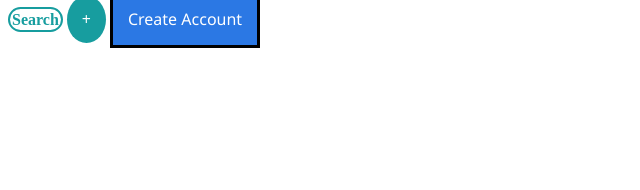
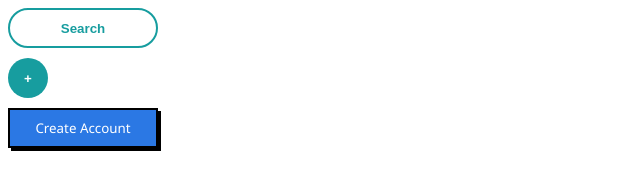
Before and after one commit to Evere77/Button-Up, a plain HTML site: page index.html in a window 1280 px wide. Shown: the whole page, without its empty margins (0-640 px from the left). Drawn offline with Linux system fonts and the light colour scheme.

Commit message:
Button Up

```diff
--- a/index.html
+++ b/index.html
@@ -8,8 +8,8 @@
     <title>Button Up</title>
   </head>
   <body>
-    <a href="button" class="button">Search</a>
-    <a href="button" class="circle"><strong>+</strong></a>
-    <a href="button" class="account">Create Account</a>
+    <button class="button-search">Search</button>
+    <button class="button-circle"><strong>+</strong></button>
+    <button class="button-primary">Create Account</button>
   </body>
 </html>
--- a/style.css
+++ b/style.css
@@ -1,25 +1,38 @@
-.button {
+.button-search, .button-circle, .button-primary {
+    display: block;
+    margin-bottom: 10px;
+    height: 40px;
+}
+
+.button-search {
     color: #179d9f;
+    background-color: white;
+    width: 150px;
     border: 2px solid #179d9f;
-    border-radius: 25px;
+    border-radius: 20px;
+    font-weight: bold;
     padding: 2px;
     text-decoration: none;
-    font-weight: bold;
 }
 
-.circle {
+.button-circle {
+    background-color: #179d9f;
+    border: none;
     border-radius: 50%;
     color: white;
-    background-color: #179d9f;
+    width: 40px;
+    font-weight: bold;
     text-decoration: none;
-    padding: 15px;
+    padding: 5px;
 }
 
-.account {
-    border: 3px solid black;
-    padding: 15px;
+.button-primary {
+    background-color: #2b78e4;
+    border: 2px solid black;
+    width: 150px;
+    padding: 5px;
     text-decoration: none;
-    background-color: #2b78e4;
     color: white;
     font-family: 'Segoe UI', Tahoma, Geneva, Verdana, sans-serif;
+    box-shadow: 3px 3px black;
 }
```
